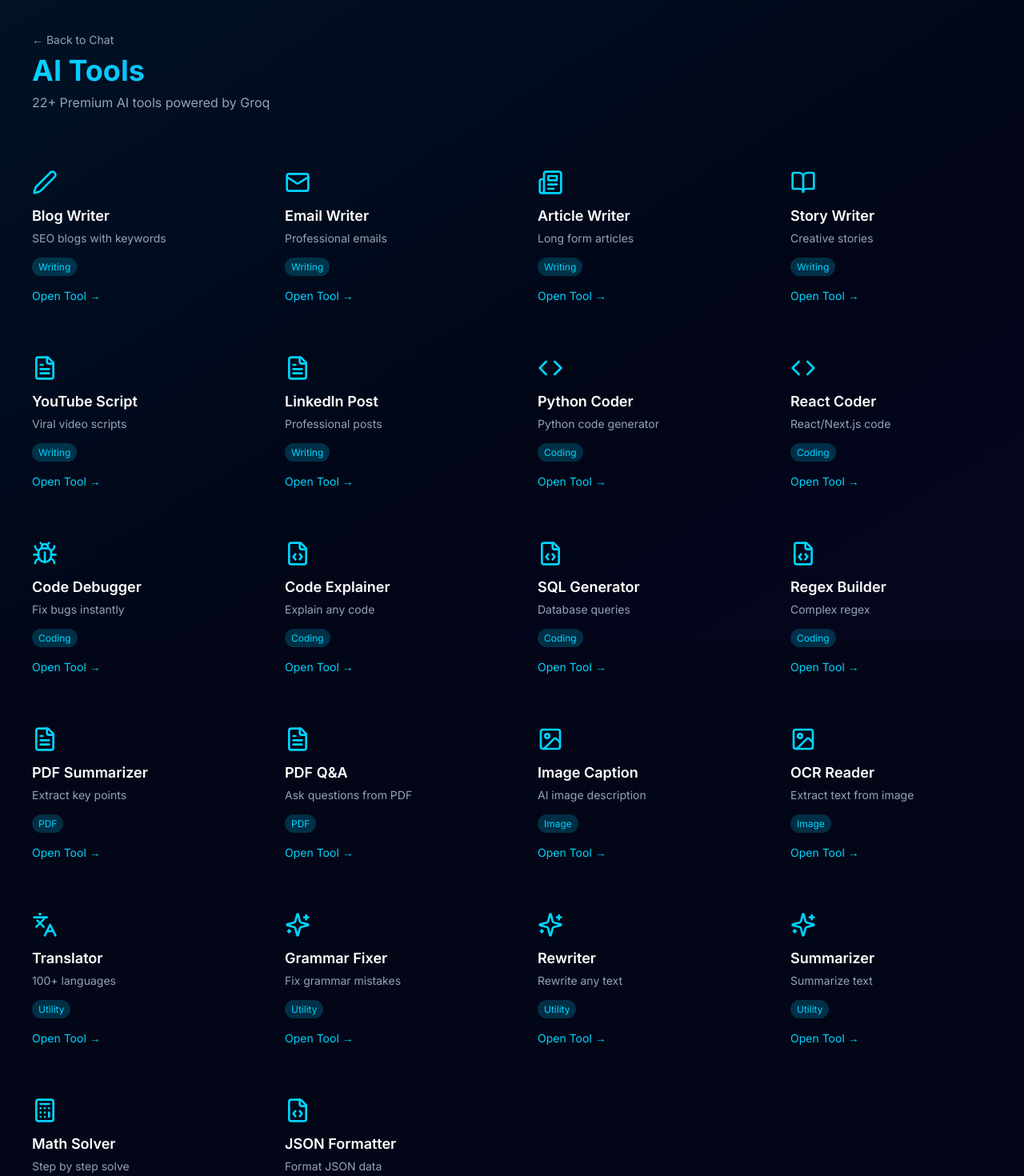
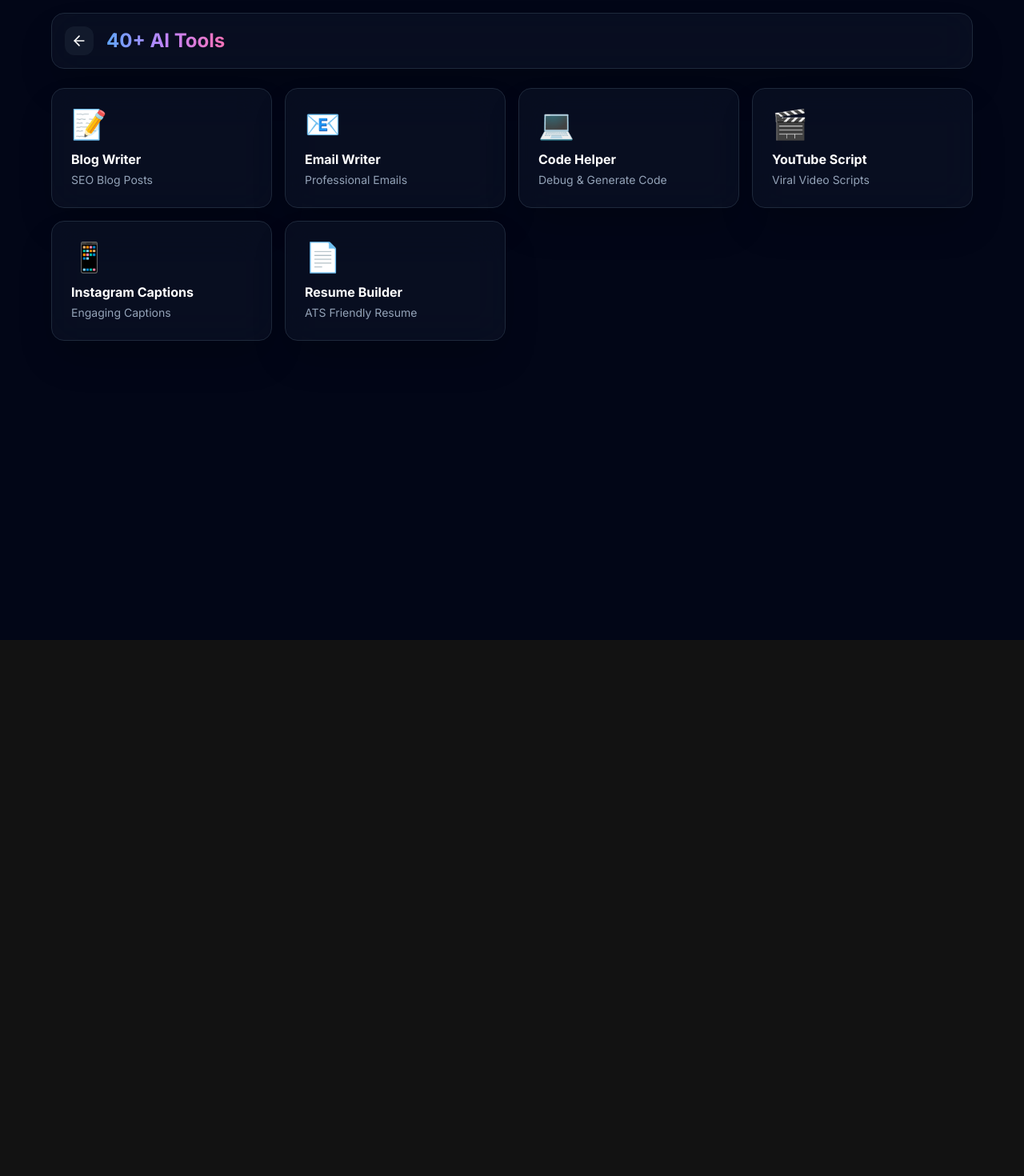
Before and after one commit to talib344/Tekro, a Next.js app: page /tools in a window 1280 px wide. Shown: the top 1470 px of the page at 80% size. After the commit the page ends 800 px from the top, so only its background shows below. Built offline with nearby package versions, Linux system fonts and the light colour scheme.

Commit message:
Update page.js

```diff
--- a/app/tools/page.js
+++ b/app/tools/page.js
@@ -1,65 +1,41 @@
 'use client'
+import Link from 'next/link'
+import { ArrowLeft } from 'lucide-react'
 import { motion } from 'framer-motion'
-import { Pen, Code, FileText, Image, Languages, Calculator, Mail, BookOpen, FileCode, Bug, Sparkles, Newspaper } from 'lucide-react'
-import Link from 'next/link'
 
 const tools = [
-  { name: 'Blog Writer', icon: Pen, desc: 'SEO blogs with keywords', category: 'Writing', path: '/tools/blog' },
-  { name: 'Email Writer', icon: Mail, desc: 'Professional emails', category: 'Writing', path: '/tools/email' },
-  { name: 'Article Writer', icon: Newspaper, desc: 'Long form articles', category: 'Writing', path: '/tools/article' },
-  { name: 'Story Writer', icon: BookOpen, desc: 'Creative stories', category: 'Writing', path: '/tools/story' },
-  { name: 'YouTube Script', icon: FileText, desc: 'Viral video scripts', category: 'Writing', path: '/tools/youtube' },
-  { name: 'LinkedIn Post', icon: FileText, desc: 'Professional posts', category: 'Writing', path: '/tools/linkedin' },
-  { name: 'Python Coder', icon: Code, desc: 'Python code generator', category: 'Coding', path: '/tools/python' },
-  { name: 'React Coder', icon: Code, desc: 'React/Next.js code', category: 'Coding', path: '/tools/react' },
-  { name: 'Code Debugger', icon: Bug, desc: 'Fix bugs instantly', category: 'Coding', path: '/tools/debug' },
-  { name: 'Code Explainer', icon: FileCode, desc: 'Explain any code', category: 'Coding', path: '/tools/explain' },
-  { name: 'SQL Generator', icon: FileCode, desc: 'Database queries', category: 'Coding', path: '/tools/sql' },
-  { name: 'Regex Builder', icon: FileCode, desc: 'Complex regex', category: 'Coding', path: '/tools/regex' },
-  { name: 'PDF Summarizer', icon: FileText, desc: 'Extract key points', category: 'PDF', path: '/tools/pdf' },
-  { name: 'PDF Q&A', icon: FileText, desc: 'Ask questions from PDF', category: 'PDF', path: '/tools/pdf-qa' },
-  { name: 'Image Caption', icon: Image, desc: 'AI image description', category: 'Image', path: '/tools/caption' },
-  { name: 'OCR Reader', icon: Image, desc: 'Extract text from image', category: 'Image', path: '/tools/ocr' },
-  { name: 'Translator', icon: Languages, desc: '100+ languages', category: 'Utility', path: '/tools/translate' },
-  { name: 'Grammar Fixer', icon: Sparkles, desc: 'Fix grammar mistakes', category: 'Utility', path: '/tools/grammar' },
-  { name: 'Rewriter', icon: Sparkles, desc: 'Rewrite any text', category: 'Utility', path: '/tools/rewrite' },
-  { name: 'Summarizer', icon: Sparkles, desc: 'Summarize text', category: 'Utility', path: '/tools/summary' },
-  { name: 'Math Solver', icon: Calculator, desc: 'Step by step solve', category: 'Utility', path: '/tools/math' },
-  { name: 'JSON Formatter', icon: FileCode, desc: 'Format JSON data', category: 'Utility', path: '/tools/json' },
+  { name: 'Blog Writer', icon: '📝', desc: 'SEO Blog Posts' },
+  { name: 'Email Writer', icon: '📧', desc: 'Professional Emails' },
+  { name: 'Code Helper', icon: '💻', desc: 'Debug & Generate Code' },
+  { name: 'YouTube Script', icon: '🎬', desc: 'Viral Video Scripts' },
+  { name: 'Instagram Captions', icon: '📱', desc: 'Engaging Captions' },
+  { name: 'Resume Builder', icon: '📄', desc: 'ATS Friendly Resume' },
+  // Add 34 more tools here
 ]
 
 export default function ToolsPage() {
   return (
-    <div className="min-h-screen bg-slate-950 p-4">
-      <div className="fixed inset-0 bg-gradient-to-br from-neon-blue/10 via-transparent to-neon-purple/10 animate-gradient" style={{backgroundSize: '200% 200%'}} />
-
-      <div className="relative max-w-7xl mx-auto">
-        <header className="glass rounded-2xl p-6 mb-6 neon-glow">
-          <Link href="/" className="text-slate-400 text-sm mb-2 block hover:text-neon-blue">← Back to Chat</Link>
-          <h1 className="text-4xl font-bold bg-gradient-to-r from-neon-blue to-neon-purple bg-clip-text text-transparent">
-            AI Tools
-          </h1>
-          <p className="text-slate-400 mt-2">22+ Premium AI tools powered by Groq</p>
+    <div className="min-h-screen bg-slate-950 text-white p-4">
+      <div className="max-w-6xl mx-auto">
+        <header className="glass-card rounded-2xl p-4 mb-6">
+          <div className="flex items-center gap-4">
+            <Link href="/" className="p-2 rounded-xl bg-slate-800/50"><ArrowLeft size={20} /></Link>
+            <h1 className="text-2xl font-bold gradient-text">40+ AI Tools</h1>
+          </div>
         </header>
 
-        <div className="grid grid-cols-1 md:grid-cols-2 lg:grid-cols-3 xl:grid-cols-4 gap-4">
+        <div className="grid grid-cols-2 md:grid-cols-3 lg:grid-cols-4 gap-4">
           {tools.map((tool, i) => (
             <motion.div
               key={i}
-              initial={{ opacity: 0, y: 20 }}
-              animate={{ opacity: 1, y: 0 }}
-              transition={{ delay: i * 0.03 }}
-              className="glass rounded-2xl p-6 hover:neon-glow transition-all cursor-pointer group"
+              initial={{ opacity: 0, scale: 0.9 }}
+              animate={{ opacity: 1, scale: 1 }}
+              transition={{ delay: i * 0.05 }}
+              className="glass-card rounded-2xl p-6 hover:shadow-purple-500/20 hover:scale-105 transition-all cursor-pointer"
             >
-              <tool.icon className="text-neon-blue mb-3 group-hover:scale-110 transition-transform" size={32} />
-              <h3 className="text-lg font-semibold mb-1">{tool.name}</h3>
-              <p className="text-sm text-slate-400 mb-3">{tool.desc}</p>
-              <span className="text-xs px-2 py-1 rounded-full bg-neon-blue/20 text-neon-blue">
-                {tool.category}
-              </span>
-              <Link href={tool.path} className="block mt-4 text-sm text-neon-blue hover:underline">
-                Open Tool →
-              </Link>
+              <div className="text-4xl mb-3">{tool.icon}</div>
+              <h3 className="font-bold mb-1">{tool.name}</h3>
+              <p className="text-sm text-slate-400">{tool.desc}</p>
             </motion.div>
           ))}
         </div>
```
